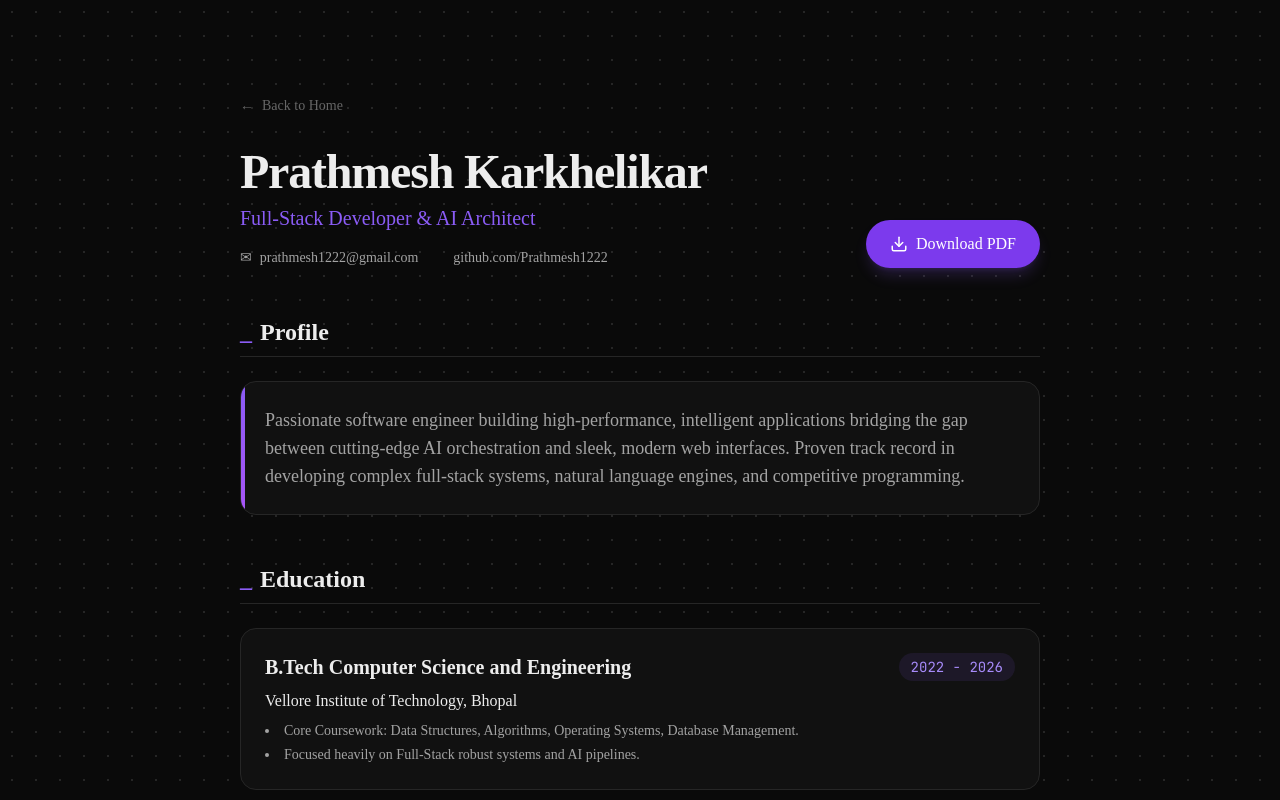
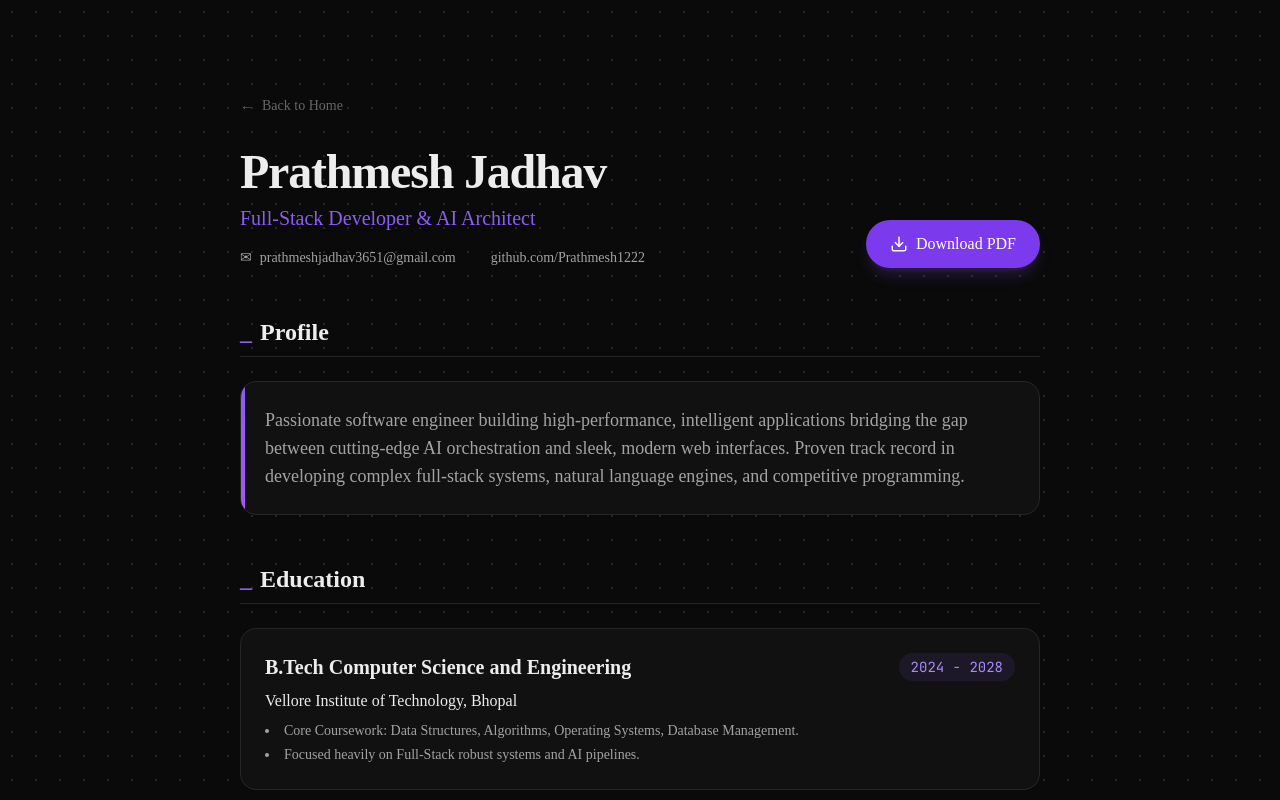
Before and after one commit to Prathmesh1222/my-portfolio_, a Next.js app: page /cv in a window 1280 px wide. Shown: the top 800 px of the page. Built offline with nearby package versions, Linux system fonts and the light colour scheme.

Commit message:
feat(personal): update surname to Jadhav and configure primary email address across site

```diff
--- a/src/app/cv/page.tsx
+++ b/src/app/cv/page.tsx
@@ -22,14 +22,14 @@ export default function CVPage() {
         <div className="flex flex-col md:flex-row justify-between items-start md:items-end gap-6">
           <div>
             <h1 className="text-4xl md:text-5xl font-bold text-[var(--color-foreground)] mb-2 tracking-tight">
-              Prathmesh Karkhelikar
+              Prathmesh Jadhav
             </h1>
             <p className="text-xl text-violet-500 font-medium mb-4">
               Full-Stack Developer & AI Architect
             </p>
             <div className="flex flex-wrap gap-4 text-sm text-[var(--color-muted)]">
-              <a href="mailto:prathmesh1222@gmail.com" className="hover:text-violet-400 transition-colors flex items-center gap-2">
-                <span>✉</span> prathmesh1222@gmail.com
+              <a href="mailto:prathmeshjadhav3651@gmail.com" className="hover:text-violet-400 transition-colors flex items-center gap-2">
+                <span>✉</span> prathmeshjadhav3651@gmail.com
               </a>
               <a href="https://github.com/Prathmesh1222" target="_blank" rel="noopener noreferrer" className="hover:text-violet-400 transition-colors flex items-center gap-2">
                 <span></span> github.com/Prathmesh1222
@@ -84,7 +84,7 @@ export default function CVPage() {
               <motion.div className="absolute top-0 left-0 right-0 h-1 bg-gradient-to-r from-violet-500 to-purple-500 opacity-0 group-hover:opacity-100 transition-opacity" />
               <div className="flex flex-col md:flex-row justify-between md:items-center mb-2">
                 <h3 className="text-xl font-bold text-[var(--color-foreground)]">B.Tech Computer Science and Engineering</h3>
-                <span className="text-sm font-mono text-violet-400 bg-violet-500/10 px-3 py-1 rounded-full w-fit mt-2 md:mt-0">2022 - 2026</span>
+                <span className="text-sm font-mono text-violet-400 bg-violet-500/10 px-3 py-1 rounded-full w-fit mt-2 md:mt-0">2024 - 2028</span>
               </div>
               <p className="text-[var(--color-foreground)] font-medium mb-2">Vellore Institute of Technology, Bhopal</p>
               <ul className="list-disc list-inside text-sm text-[var(--color-muted)] space-y-1">
--- a/src/app/links/page.tsx
+++ b/src/app/links/page.tsx
@@ -15,7 +15,7 @@ const myLinks = [
   {
     category: "CONTACT",
     items: [
-      { name: "Gmail", url: "mailto:prathmesh@example.com" },
+      { name: "Gmail", url: "mailto:prathmeshjadhav3651@gmail.com" },
       { name: "Discord", url: "#" },
     ],
   },
--- a/src/components/BentoGrid.tsx
+++ b/src/components/BentoGrid.tsx
@@ -252,7 +252,7 @@ function ProfileCard() {
         <h3 className="text-xs uppercase tracking-widest text-gray-300 mb-1 font-medium">
           Portrait
         </h3>
-        <p className="text-white font-medium text-lg">Prathmesh</p>
+        <p className="text-white font-medium text-lg">Prathmesh Jadhav</p>
       </div>
     </TiltCard>
   );
--- a/src/components/Navbar.tsx
+++ b/src/components/Navbar.tsx
@@ -114,7 +114,7 @@ export default function Navbar() {
 
         {/* Contact Me */}
         <motion.a
-          href="mailto:prathmesh1222@gmail.com"
+          href="mailto:prathmeshjadhav3651@gmail.com"
           initial={{ opacity: 0, scale: 0.8 }}
           animate={{ opacity: 1, scale: 1 }}
           transition={{ type: "spring", stiffness: 200, damping: 20, delay: 0.7 }}
```
